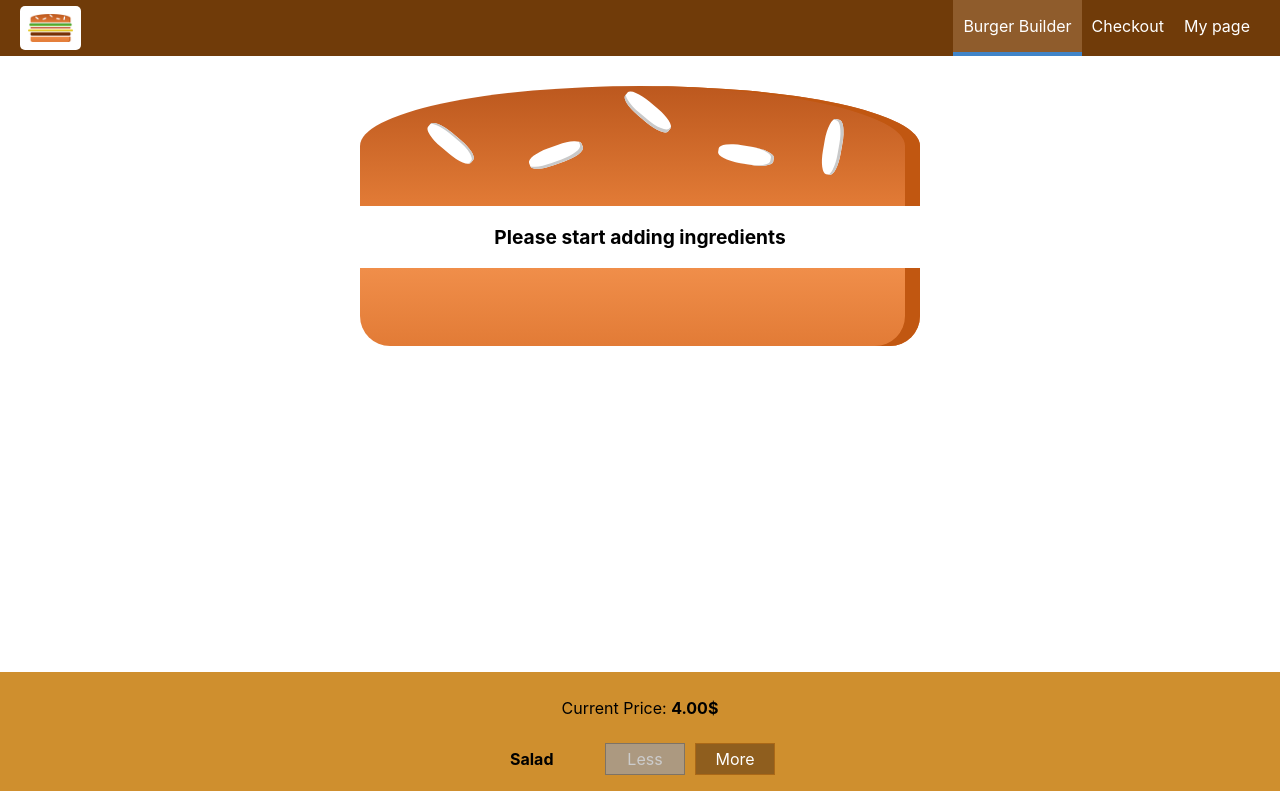
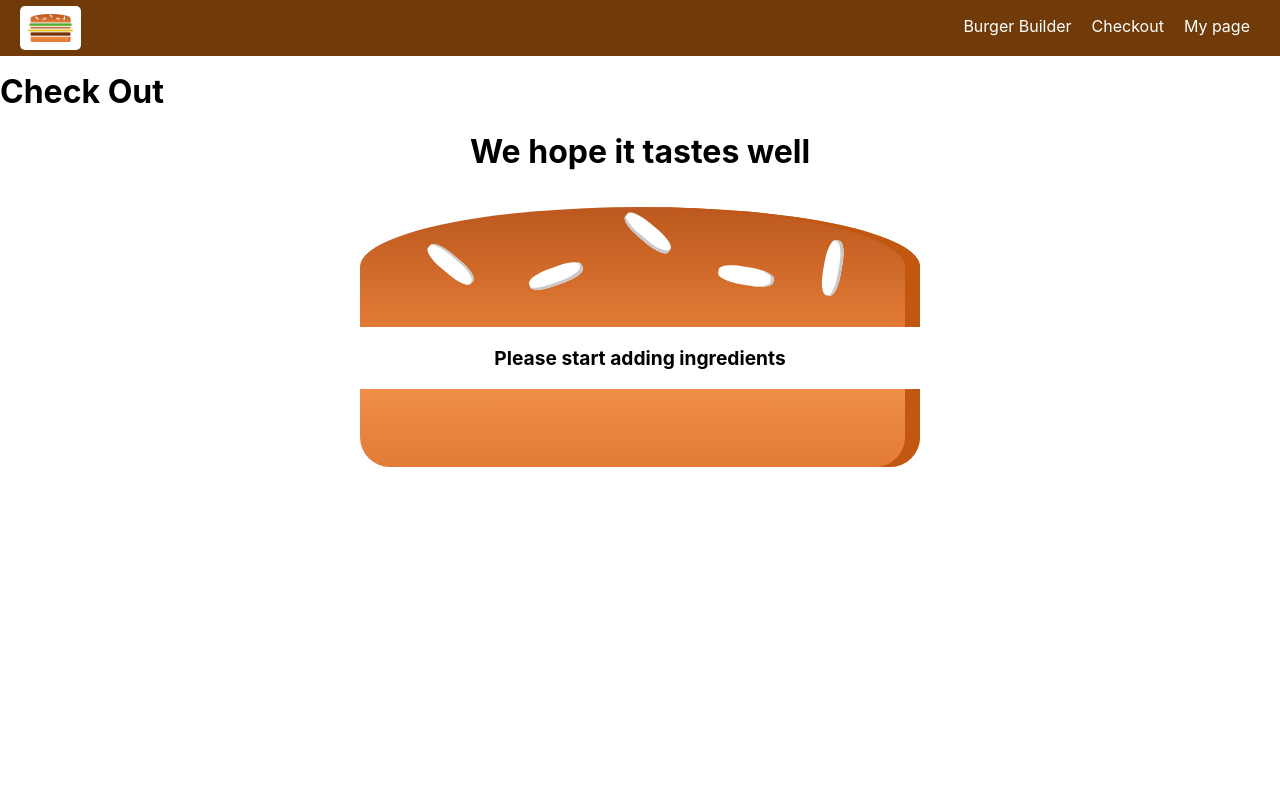
Before and after one commit to henkzor/burger-builder, a React (Create React App) app: page /CheckOut in a window 1280 px wide. Shown: the top 791 px of the page. Built offline with nearby package versions, Linux system fonts and the light colour scheme.

Commit message:
More routing updates

```diff
--- a/src/Components/Navigation/NavigationItems/NavigationItem/NavigationItem.js
+++ b/src/Components/Navigation/NavigationItems/NavigationItem/NavigationItem.js
@@ -1,13 +1,15 @@
 import React from 'react';
+import { NavLink } from 'react-router-dom';
 
 import classes from './NavigationItem.module.css'
 
 const navigationItem = (props) =>(
 
     <li className={classes.NavigationItem}>
-        <a
-            href={props.link}
-            className={props.active ? classes.active : null}>{props.children}</a>
+        <NavLink
+            to={props.link}
+            className={props.active ? classes.active : null}
+            >{props.children}</NavLink>
     </li>
 
 );
--- a/src/Components/Navigation/NavigationItems/NavigationItem/NavigationItem.module.css
+++ b/src/Components/Navigation/NavigationItems/NavigationItem/NavigationItem.module.css
@@ -42,4 +42,6 @@
         border-bottom: 4px solid #4084c8;
         color:white;
     }
+
+
 }
--- a/src/Components/Navigation/NavigationItems/NavigationItems.js
+++ b/src/Components/Navigation/NavigationItems/NavigationItems.js
@@ -7,9 +7,9 @@ import NavigationItem from './NavigationItem/NavigationItem'
 const navigationItems = (props) =>(
 
     <ul className={classes.NavigationItems}>
-        <NavigationItem link="/" active>Burger Builder</NavigationItem>
-        <NavigationItem link="/" >Checkout</NavigationItem>
-        <NavigationItem link="/" >My page</NavigationItem>
+        <NavigationItem link="/" >Burger Builder</NavigationItem>
+        <NavigationItem link="/CheckOut" >Checkout</NavigationItem>
+        <NavigationItem link="/MyPage" >My page</NavigationItem>
     </ul>
     );
 
--- /dev/null
+++ b/src/Components/Order/CheckOutSummary/CheckOutSummary.js
@@ -0,0 +1,28 @@
+import React from 'react';
+
+import Burger from '../../Burger/Burger';
+
+import classes from './CheckOutSummary.module.css';
+
+import Button from '../../UI/Button/Button'
+
+const checkOutSummary = (props) => {
+    return (
+        <div className={classes.CheckOutSummary}>
+            <h1>We hope it tastes well</h1>
+            <div style={{width:'100%', margin:'auto '}}>
+                <Burger ingredients={props.ingredients}>
+                </Burger>
+            </div>
+            <Button
+                btnType='Danger'
+                clicked={props.CheckOutCancelled}>CANCEL</Button>
+            <Button
+                btnType='Success'
+                clicked={props.CheckOutContinue}>CONTINUE</Button>
+        </div>
+
+    );
+}
+
+export default checkOutSummary;
--- /dev/null
+++ b/src/Components/Order/CheckOutSummary/CheckOutSummary.module.css
@@ -0,0 +1,5 @@
+.CheckOutSummary {
+    text-align: center;
+    width: 100%;
+    margin: auto;
+}
--- a/src/Containers/App.js
+++ b/src/Containers/App.js
@@ -1,14 +1,26 @@
 import React, {Component} from 'react';
+import { Route, Switch } from 'react-router-dom';
 
 import Layout from '../HOC/Layout/Layout'
-import BurgerBuilder from '../Containers/BurgerBuilder/BurgerBuilder'
+import BurgerBuilder from './BurgerBuilder/BurgerBuilder'
+import MyPage from './MyPage/MyPage';
+import CheckOut from './CheckOut/CheckOut';
 
 class App extends Component {
   render(){
     return (
       <div >
         <Layout>
-            <BurgerBuilder />
+            <Switch>
+
+              <Route path="/MyPage"  component={MyPage} />
+
+              <Route path="/CheckOut"  component={CheckOut} />
+
+              <Route path="/"  component={BurgerBuilder} />
+
+              {/* <Route path="/MyPage" exact render={() =>} /> */}
+            </Switch>
 
         </Layout>
       </div>
--- a/src/Containers/BurgerBuilder/BurgerBuilder.js
+++ b/src/Containers/BurgerBuilder/BurgerBuilder.js
@@ -89,8 +89,29 @@ class BurgerBuilder extends Component {
     }
 
     purchaseContinueHandler = () => {
-        alert('You continue!')
+
+        const queryParams = [];
+
+        for (let i in this.state.ingredients){
+            queryParams.push(encodeURIComponent(i)
+            + '='
+            + encodeURIComponent(this.state.ingredients[i]));
+        }
+        const queryString = queryParams.join('&');
+
+        this.props.history.push({
+            pathname:'/CheckOut',
+            search: '?' + queryString
+        });
     }
+
+    // resetBurgerHandler = () => {
+    //     const updatedIngredients = {
+    //         ...this.state.ingredients
+    //     }
+
+    //     updatedIngredients.map
+    // }
 
 
     render () {
--- /dev/null
+++ b/src/Containers/CheckOut/CheckOut.js
@@ -0,0 +1,57 @@
+import React, { Component } from 'react';
+import Aux from '../../HOC/Auxiliary/Auxiliary'
+
+import CheckOutSummary from '../../Components/Order/CheckOutSummary/CheckOutSummary'
+
+class CheckOut extends Component {
+
+    state={
+        ingredients:{
+            salad: 1,
+            meat: 1,
+            cheese: 1,
+            bacon: 1
+        }
+    }
+
+    componentDidMount() {
+        const query = new URLSearchParams(this.props.location.search);
+        const ingredients = {};
+
+        for (let param of query.entries()){
+            ingredients[param[0]] = +param[1];
+        }
+
+        this.setState({ingredients: ingredients})
+    }
+
+
+    checkOutCancelledHandler = () => {
+        this.props.history.goBack();
+    }
+
+    checkOutContinueHandler = () => {
+        this.props.history.replace('/CheckOut/payment-data');
+
+    }
+
+    render (){
+
+        return (
+
+
+            <Aux>
+                <h1>Check Out</h1>
+                <CheckOutSummary
+                    ingredients={this.state.ingredients}
+                    CheckOutCancelled={this.checkOutCancelledHandler}
+                    CheckOutContinue={this.checkOutContinueHandler}
+                    />
+            </Aux>
+
+
+        );
+    }
+}
+
+export default CheckOut;
--- a/src/Containers/MyPage/MyPage.js
+++ b/src/Containers/MyPage/MyPage.js
@@ -0,0 +1,21 @@
+import React, { Component } from 'react';
+import Aux from '../../HOC/Auxiliary/Auxiliary'
+
+class BurgerBuilder extends Component {
+
+    render (){
+
+        return (
+
+            <Aux>
+                <h1>My Page</h1>
+            </Aux>
+
+        );
+
+
+    }
+
+}
+
+export default BurgerBuilder;
```
Also changed, not shown: src/Components/Burger/BuildControls/BuildControls.js (line endings or trailing spaces).
